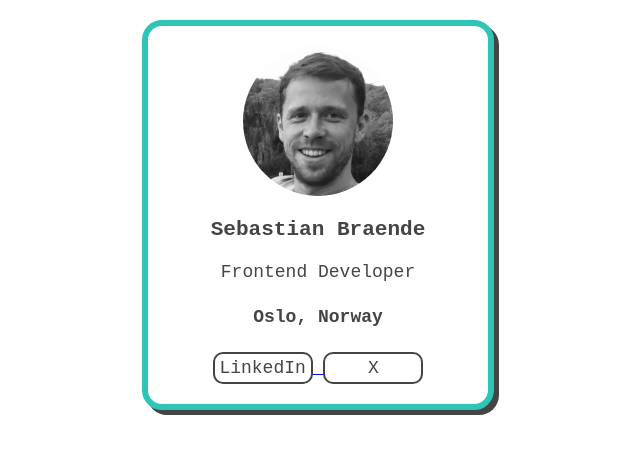
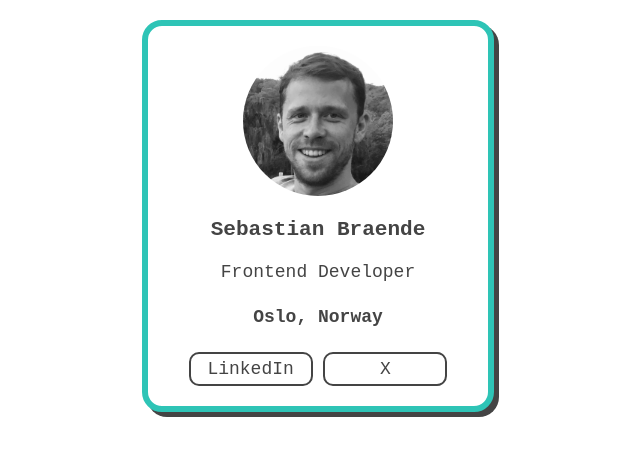
Before and after one commit to sbraende/business-card, a website built with Vite: page index.html in a window 1280 px wide. Shown: the whole page, without its empty margins (322-962 px from the left). Built offline with nearby package versions, Linux system fonts and the light colour scheme.

Commit message:
Fixed social buttons

```diff
--- a/index.html
+++ b/index.html
@@ -13,11 +13,15 @@
                 <p>Frontend Developer</p>
                 <h4>Oslo, Norway</h4>
                 <div>
-                    <a href="https://www.linkedin.com/in/sebastianbraende/" target="_blank">
-                        <button>LinkedIn</button>
+                    <a class="social-btn"
+                        href="https://www.linkedin.com/in/sebastianbraende/"
+                        target="_blank">
+                        LinkedIn
                     </a>
-                    <a href="https://twitter.com/sbraende" target="_blank">
-                        <button>X</button>
+                    <a class="social-btn""
+                        href="https://twitter.com/sbraende"
+                        target="_blank">
+                        X
                     </a>
                 </div>
             </div>
--- a/styles.css
+++ b/styles.css
@@ -39,16 +39,17 @@
     border: 1px dotted blue;
 }
 
-button {
-    width: 100px;
-    padding: 4px;
+.social-btn {
+    display: inline-block;
+    width: 110px;
+    padding: 5px;
     border: 2px solid #444444;
     border-radius: 10px;
-    background: white;
     color: #444444;
+    text-decoration: 0;
 }
 
-button:hover {
+.social-btn:hover {
     box-shadow: 0 0 3px #2EC4B6;
 }
 
```
Also changed, not shown: README.md, 1 other file.
